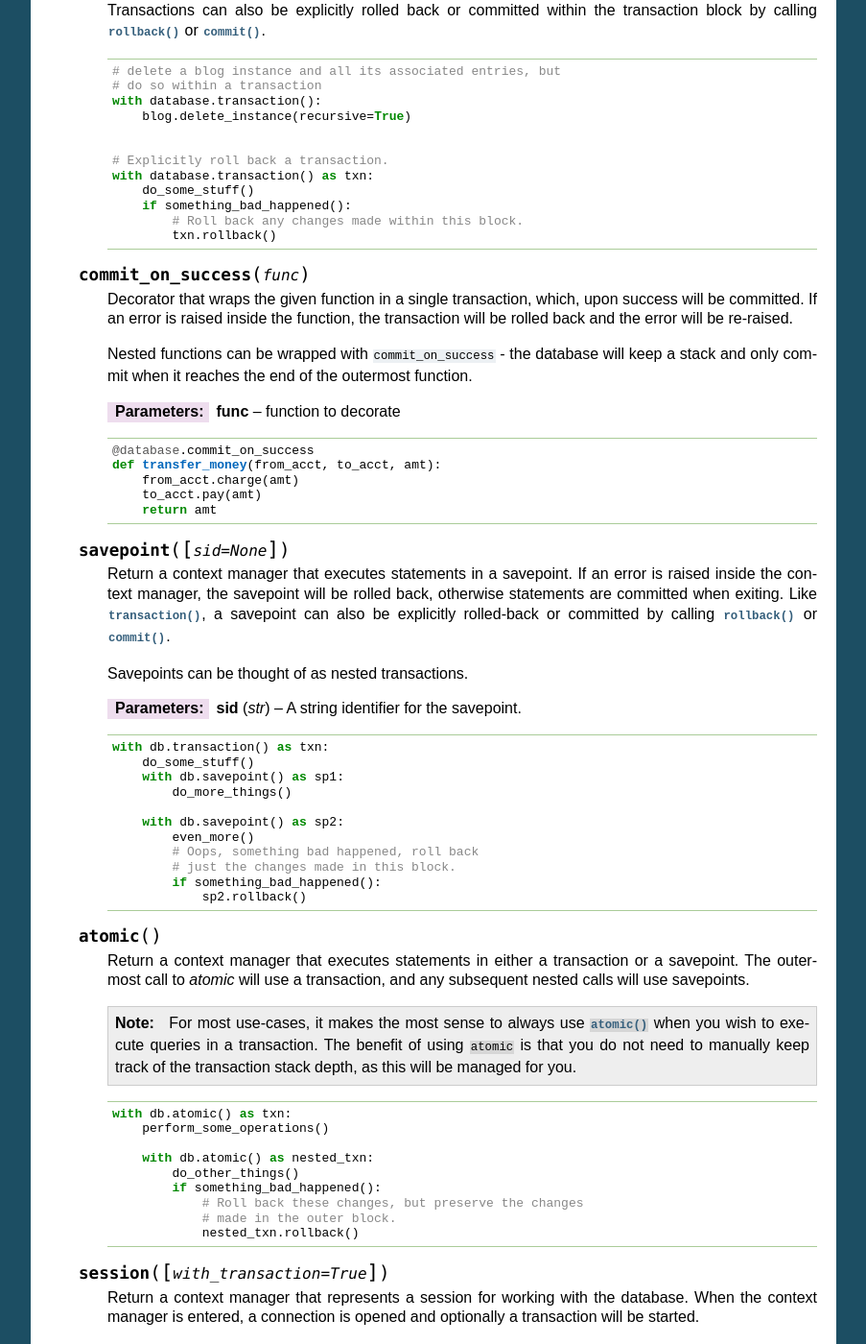
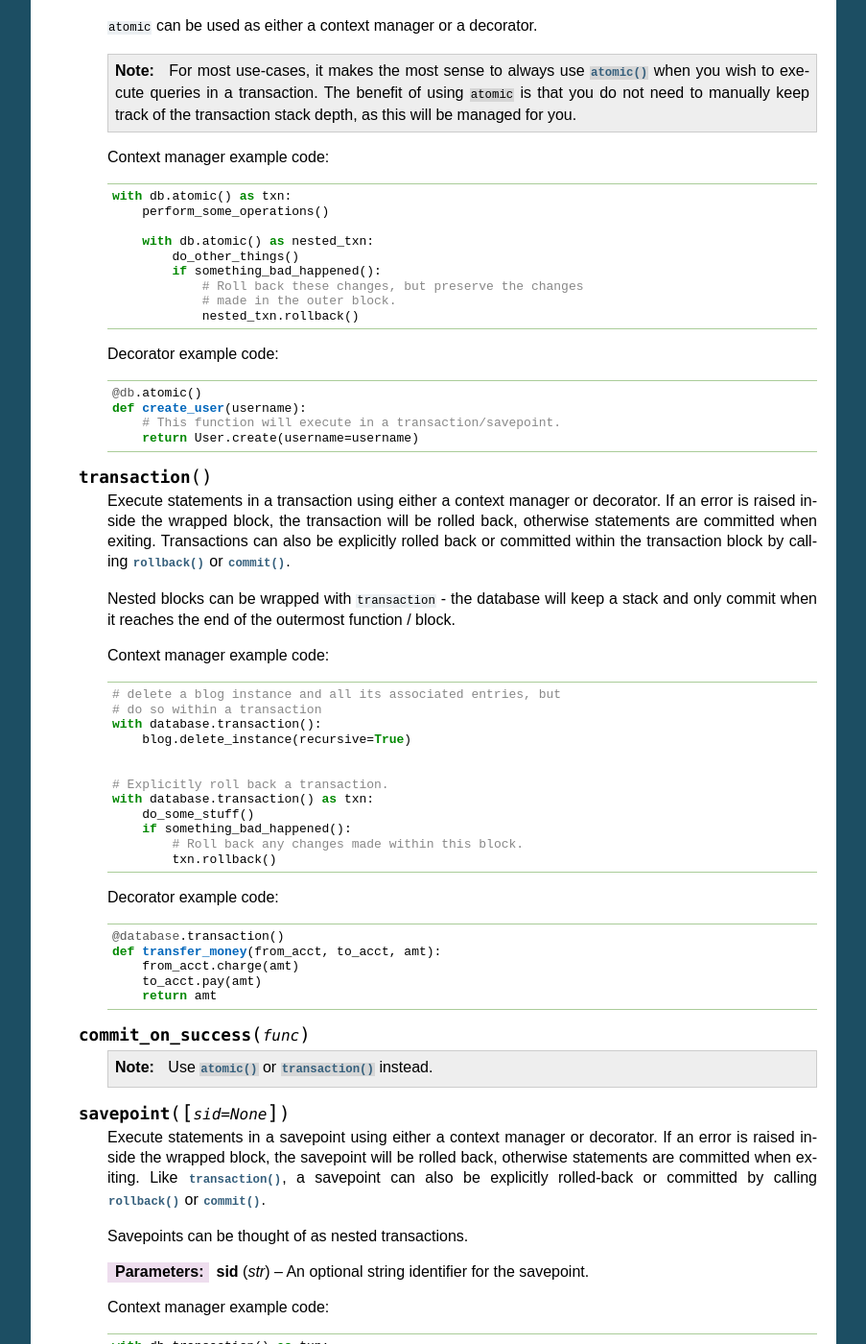
Before and after one commit to coleifer/peewee, a Sphinx documentation site: the page built from docs/peewee/api.rst, in a window 1280 px wide and 1400 px high, scrolled down 28946 px. Shown: the whole window at 96% size, without its empty margins (198-1101 px from the left). Built offline with Sphinx 7.4.7, drawn with Linux system fonts in a browser that asks for light colours; pages that are not in the unit, such as notebooks, are missing from menus; some of the changed text lies outside the part shown.

Commit message:
Shuffling API docs.

```diff
--- a/docs/peewee/api.rst
+++ b/docs/peewee/api.rst
@@ -1841,11 +1841,50 @@ Database and its subclasses
 
             db.drop_tables([User, Tweet, Something], safe=True)
 
+    .. py:method:: atomic()
+
+        Execute statements in either a transaction or a savepoint. The outer-most call to *atomic* will use a transaction,
+        and any subsequent nested calls will use savepoints.
+
+        ``atomic`` can be used as either a context manager or a decorator.
+
+        .. note::
+            For most use-cases, it makes the most sense to always use :py:meth:`~Database.atomic` when you wish to execute queries in a transaction. The benefit of using ``atomic`` is that you do not need to manually keep track of the transaction stack depth, as this will be managed for you.
+
+        Context manager example code:
+
+        .. code-block:: python
+
+            with db.atomic() as txn:
+                perform_some_operations()
+
+                with db.atomic() as nested_txn:
+                    do_other_things()
+                    if something_bad_happened():
+                        # Roll back these changes, but preserve the changes
+                        # made in the outer block.
+                        nested_txn.rollback()
+
+        Decorator example code:
+
+        .. code-block:: python
+
+            @db.atomic()
+            def create_user(username):
+                # This function will execute in a transaction/savepoint.
+                return User.create(username=username)
+
     .. py:method:: transaction()
 
-        Return a context manager that executes statements in a transaction.  If an
-        error is raised inside the context manager, the transaction will be rolled
+        Execute statements in a transaction using either a context manager or decorator. If an
+        error is raised inside the wrapped block, the transaction will be rolled
         back, otherwise statements are committed when exiting. Transactions can also be explicitly rolled back or committed within the transaction block by calling :py:meth:`~transaction.rollback` or :py:meth:`~transaction.commit`.
+
+        Nested blocks can be wrapped with ``transaction`` - the database
+        will keep a stack and only commit when it reaches the end of the outermost
+        function / block.
+
+        Context manager example code:
 
         .. code-block:: python
 
@@ -1862,35 +1901,31 @@ Database and its subclasses
                     # Roll back any changes made within this block.
                     txn.rollback()
 
-    .. py:method:: commit_on_success(func)
-
-        Decorator that wraps the given function in a single transaction, which,
-        upon success will be committed.  If an error is raised inside the function,
-        the transaction will be rolled back and the error will be re-raised.
-
-        Nested functions can be wrapped with ``commit_on_success`` - the database
-        will keep a stack and only commit when it reaches the end of the outermost
-        function.
-
-        :param func: function to decorate
-
-        .. code-block:: python
-
-            @database.commit_on_success
+        Decorator example code:
+
+        .. code-block:: python
+
+            @database.transaction()
             def transfer_money(from_acct, to_acct, amt):
                 from_acct.charge(amt)
                 to_acct.pay(amt)
                 return amt
 
+    .. py:method:: commit_on_success(func)
+
+        .. note:: Use :py:meth:`~Database.atomic` or :py:meth:`~Database.transaction` instead.
+
     .. py:method:: savepoint([sid=None])
 
-        Return a context manager that executes statements in a savepoint.  If an
-        error is raised inside the context manager, the savepoint will be rolled
+        Execute statements in a savepoint using either a context manager or decorator.  If an
+        error is raised inside the wrapped block, the savepoint will be rolled
         back, otherwise statements are committed when exiting. Like :py:meth:`~Database.transaction`, a savepoint can also be explicitly rolled-back or committed by calling :py:meth:`~savepoint.rollback` or :py:meth:`~savepoint.commit`.
 
         Savepoints can be thought of as nested transactions.
 
-        :param str sid: A string identifier for the savepoint.
+        :param str sid: An optional string identifier for the savepoint.
+
+        Context manager example code:
 
         .. code-block:: python
 
@@ -1906,32 +1941,13 @@ Database and its subclasses
                     if something_bad_happened():
                         sp2.rollback()
 
-    .. py:method:: atomic()
-
-        Return a context manager that executes statements in either a transaction
-        or a savepoint. The outer-most call to *atomic* will use a transaction,
-        and any subsequent nested calls will use savepoints.
-
-        .. note::
-            For most use-cases, it makes the most sense to always use :py:meth:`~Database.atomic` when you wish to execute queries in a transaction. The benefit of using ``atomic`` is that you do not need to manually keep track of the transaction stack depth, as this will be managed for you.
-
-        .. code-block:: python
-
-            with db.atomic() as txn:
-                perform_some_operations()
-
-                with db.atomic() as nested_txn:
-                    do_other_things()
-                    if something_bad_happened():
-                        # Roll back these changes, but preserve the changes
-                        # made in the outer block.
-                        nested_txn.rollback()
-
     .. py:method:: session([with_transaction=True])
 
         Return a context manager that represents a session for working with the database. When the context manager is entered, a connection is opened and optionally a transaction will be started.
 
         When the context manager exits, the database connection will be closed. If the session was instantiated with ``with_transaction=True``, then the transaction will also be either committed or rolled back, depending on whether an exception occurred within the wrapped block.
+
+        .. note:: :py:meth:`~Database.session` can also be used as a decorator.
 
         Example:
 
```
